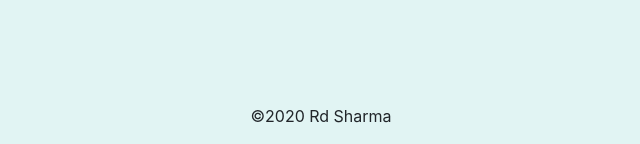
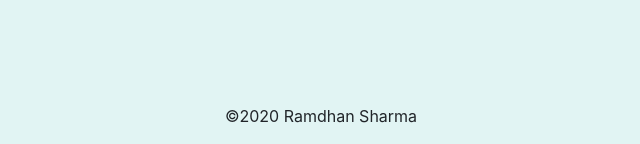
Before and after one commit to Rds1007/flight_price_prediction, a Flask app: page / in a window 1280 px wide. Shown: the part 710-854 px from the top of the page, without its empty margins (319-959 px from the left). Run offline with Flask 2, Linux system fonts and the light colour scheme; some libraries are stand-ins or nearby versions.

Commit message:
update
s

```diff
--- a/templates/home.html
+++ b/templates/home.html
@@ -160,7 +160,7 @@
 
         <br>
         <br>
-        <p>©2020 Rd Sharma</p>
+        <p>©2020 Ramdhan Sharma</p>
 
     </div>
 
```
Also changed, not shown: 1 other file.
